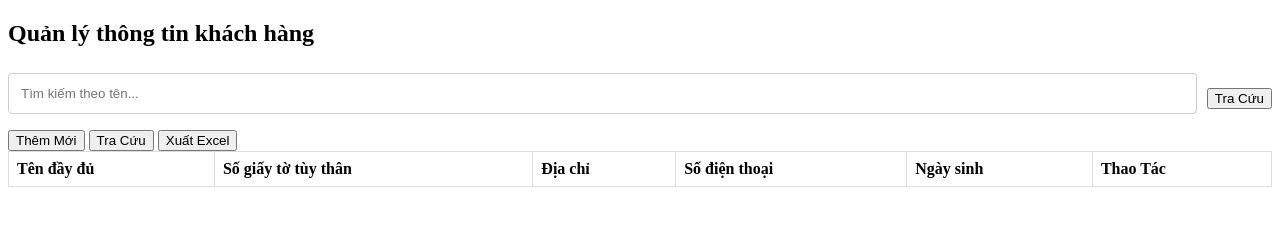
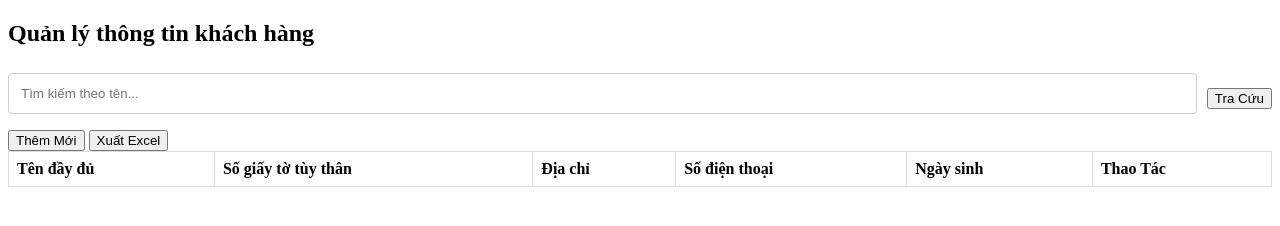
Before and after one commit to coolnight20187/quanly, a plain HTML site: page index.html in a window 1280 px wide. Drawn offline with Linux system fonts and the light colour scheme.

Commit message:
Update index.html

```diff
--- a/index.html
+++ b/index.html
@@ -42,7 +42,6 @@
 
 <div>
     <button onclick="showAddForm()">Thêm Mới</button>
-    <button onclick="showSearchForm()">Tra Cứu</button>
     <button onclick="exportToExcel()">Xuất Excel</button>
 </div>
 
```
